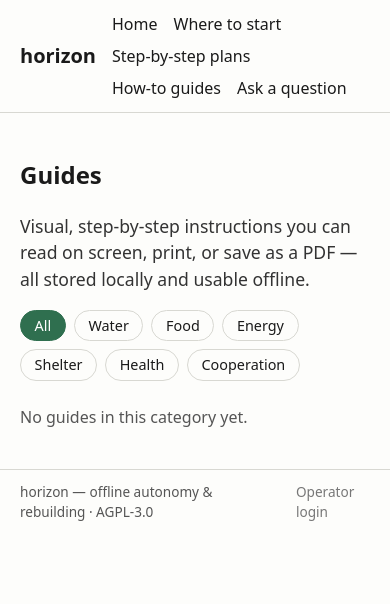
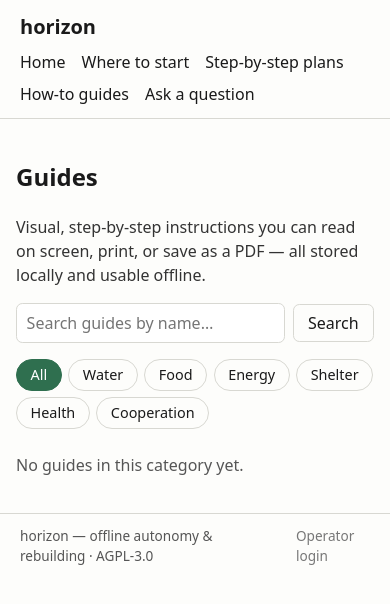
Before and after one commit to richardkfm/horizon, a FastAPI app: page /guides in a window 390 px wide. Shown: the top 604 px of the page. Run offline with FastAPI, Linux system fonts and the light colour scheme; parts of the project's set-up code (start-up, migrations or seed data) failed here and were passed over.

Commit message:
Add guide search and responsive layout for narrow screens
Give the guides page a plain substring search over title and summary
(in-process, no index, fully offline) with a clear control and a
search-aware empty state; category filters and search compose. Add the
first mobile media query so the header nav stacks, padding tightens, and
headings scale down on phones, which is a likely way a neighbour reaches
a LAN node. Add a guide-search test.

Co-Authored-By: Claude Opus 4.8 <noreply@anthropic.com>
Claude-Session: https://claude.ai/code/session_01WqkVRhJbDBttxoshkwEU2T

```diff
--- a/src/horizon/web/routes.py
+++ b/src/horizon/web/routes.py
@@ -142,8 +142,9 @@ def guides_page(
     request: Request,
     session: SessionDep,
     category: str | None = None,
+    q: str | None = None,
 ) -> HTMLResponse:
-    """Browse all guides, optionally filtered by category."""
+    """Browse all guides, optionally filtered by category and a search term."""
     if category is not None and category not in set(Category):
         raise HTTPException(status_code=400, detail=f"Unknown category: {category}")
 
@@ -153,6 +154,18 @@ def guides_page(
     statement = statement.order_by(Guide.category, Guide.id)
     guides = [_guide_summary(g) for g in session.exec(statement).all()]
 
+    # Plain substring search over title and summary so visitors can find a guide
+    # by name without learning the categories. Kept in-process (no LLM/index) so
+    # it works fully offline and on minimal hardware.
+    query = (q or "").strip()
+    if query:
+        needle = query.lower()
+        guides = [
+            g
+            for g in guides
+            if needle in g["title"].lower() or needle in (g["summary"] or "").lower()
+        ]
+
     return templates.TemplateResponse(
         request,
         "guides.html",
@@ -160,6 +173,7 @@ def guides_page(
             "guides": guides,
             "categories": CATEGORIES,
             "selected_category": category,
+            "query": query,
         },
     )
 
--- a/src/horizon/web/static/app.css
+++ b/src/horizon/web/static/app.css
@@ -362,3 +362,34 @@ body.low-power .guide blockquote { background: none; }
 .assistant-note.is-ok { border-left-color: var(--accent); background: rgba(47, 111, 79, 0.06); }
 .assistant-note.is-info { border-left-color: #b8860b; background: rgba(184, 134, 11, 0.07); }
 .assistant-note.is-warn { border-left-color: #a11; background: rgba(170, 17, 17, 0.06); }
+
+/* Guide search ------------------------------------------------------------ */
+
+.search-form { display: flex; flex-wrap: wrap; align-items: center; gap: 0.5rem; margin: 1rem 0; }
+.search-form input[type="search"] {
+  font: inherit;
+  flex: 1 1 14rem;
+  padding: 0.45rem 0.6rem;
+  border: 1px solid var(--border);
+  border-radius: 0.4rem;
+}
+.search-clear { color: var(--accent); font-size: 0.9rem; }
+.visually-hidden {
+  position: absolute;
+  width: 1px; height: 1px;
+  margin: -1px; padding: 0; border: 0;
+  clip: rect(0 0 0 0); overflow: hidden;
+  white-space: nowrap;
+}
+
+/* Narrow screens ---------------------------------------------------------- */
+
+@media (max-width: 640px) {
+  .site-header { flex-wrap: wrap; gap: 0.5rem 1rem; }
+  .site-header nav { margin-left: 0; width: 100%; }
+  .content { padding: 1.25rem 1rem; }
+  .intro h1, .journey-detail h1, .guide h1 { font-size: 1.6rem; }
+  .tagline { font-size: 1rem; }
+  .filter-bar { gap: 0.4rem; }
+  .journey-chain { font-size: 0.9rem; }
+}
--- a/src/horizon/web/templates/guides.html
+++ b/src/horizon/web/templates/guides.html
@@ -9,11 +9,21 @@
   </p>
 </section>
 
+<form method="get" action="/guides" class="search-form no-print" role="search">
+  {% if selected_category %}<input type="hidden" name="category" value="{{ selected_category }}" />{% endif %}
+  <label class="visually-hidden" for="guide-search">Search guides</label>
+  <input type="search" id="guide-search" name="q" value="{{ query }}"
+         placeholder="Search guides by name…" />
+  <button type="submit" class="btn">Search</button>
+  {% if query %}<a class="search-clear" href="/guides{% if selected_category %}?category={{ selected_category }}{% endif %}">Clear</a>{% endif %}
+</form>
+
 <nav class="filter-bar" aria-label="Filter guides by category">
-  <a class="filter-chip {% if not selected_category %}is-active{% endif %}" href="/guides">All</a>
+  <a class="filter-chip {% if not selected_category %}is-active{% endif %}"
+     href="/guides{% if query %}?q={{ query }}{% endif %}">All</a>
   {% for category in categories %}
   <a class="filter-chip {% if category == selected_category %}is-active{% endif %}"
-     href="/guides?category={{ category }}">{{ category }}</a>
+     href="/guides?category={{ category }}{% if query %}&q={{ query }}{% endif %}">{{ category }}</a>
   {% endfor %}
 </nav>
 
@@ -28,6 +38,11 @@
   {% endfor %}
 </ul>
 {% else %}
+{% if query %}
+<p class="empty">No guides match “{{ query }}”. Try a different word, or
+  <a href="/guides">browse all guides</a>.</p>
+{% else %}
 <p class="empty">No guides in this category yet.</p>
 {% endif %}
+{% endif %}
 {% endblock %}
```
Also changed, not shown: tests/test_web_ui.py (+9 -0 lines).
